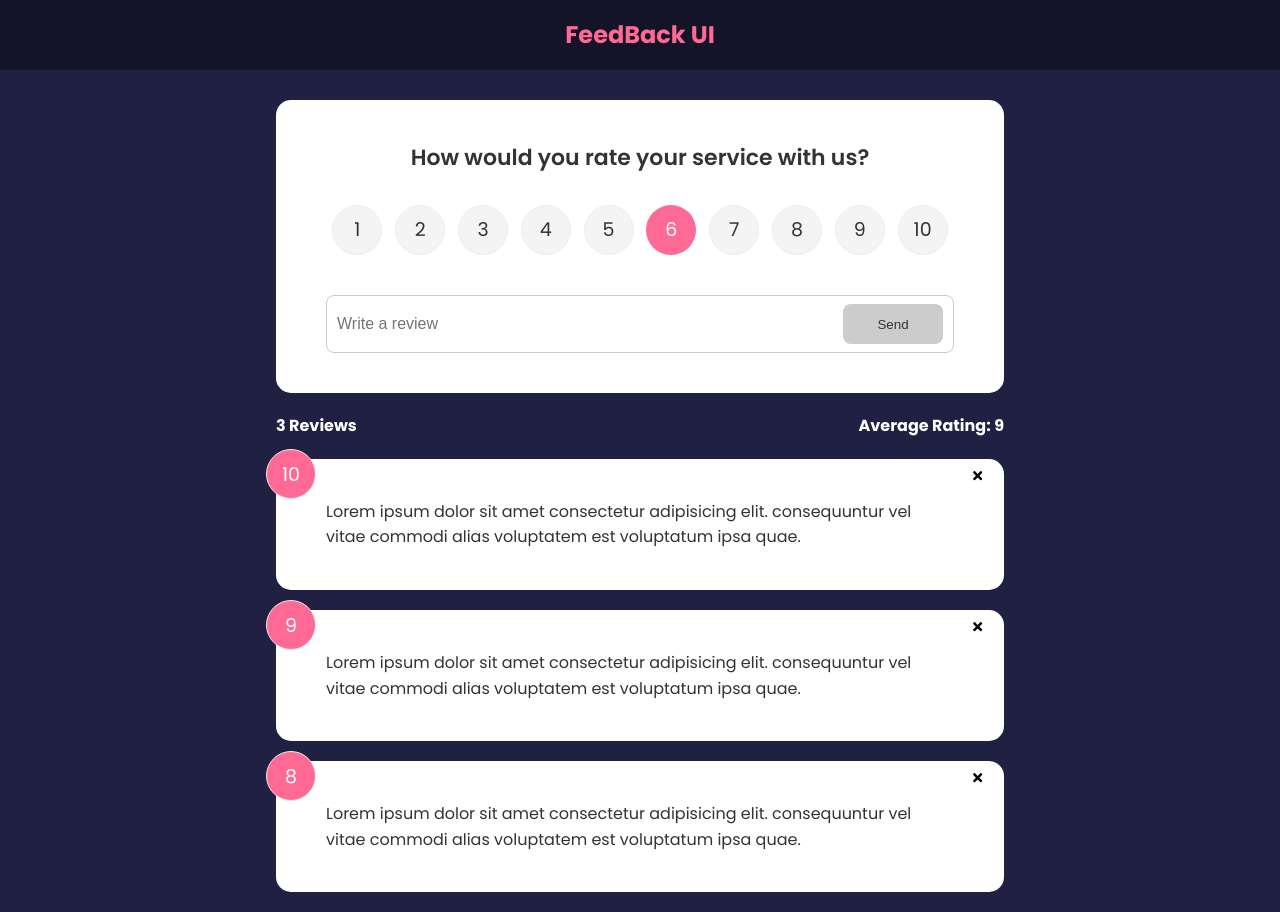
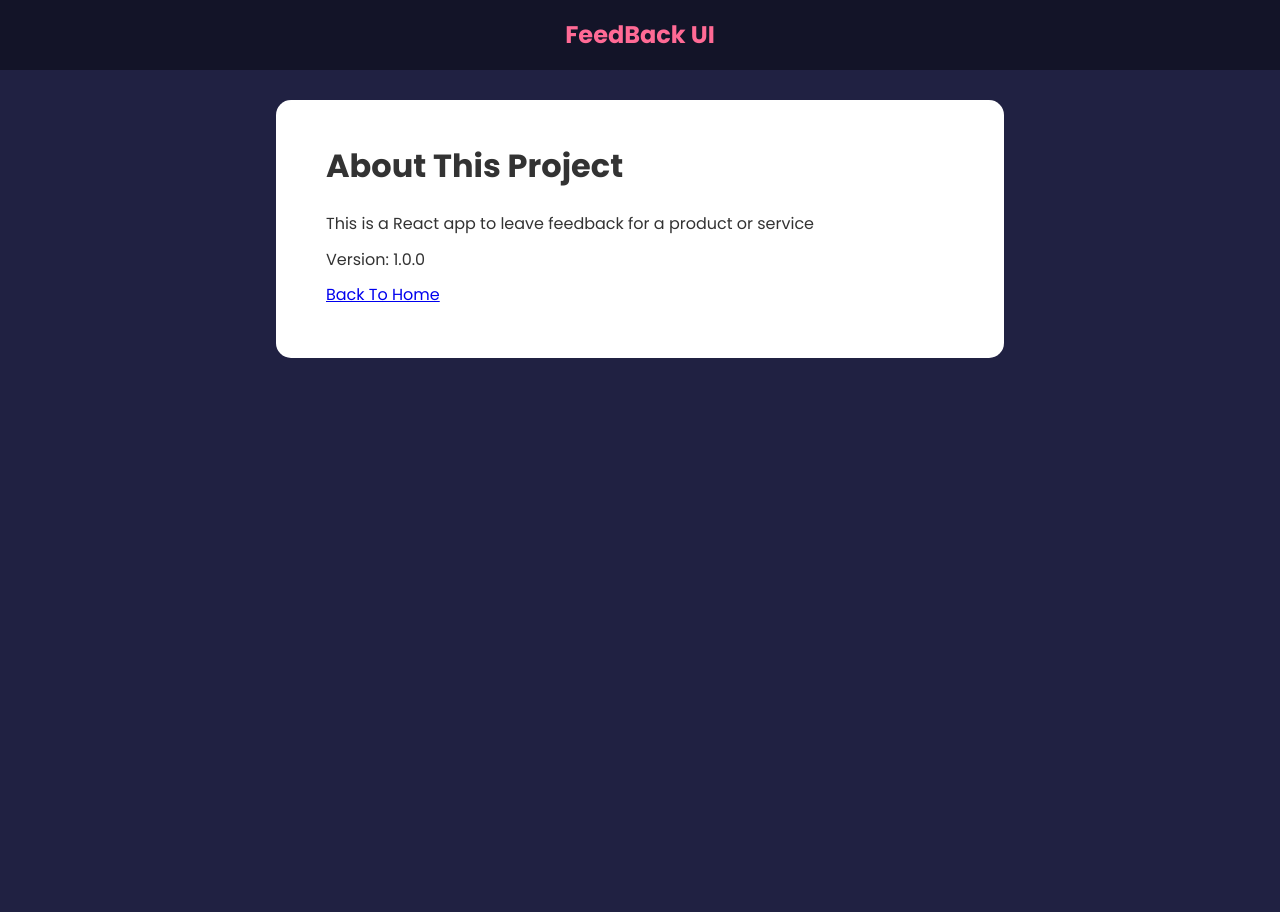
Before and after one commit to GUchechi/G-FeebBack-App, a React (Create React App) app: page /about in a window 1280 px wide. After the commit the page ends 800 px from the top, so only its background shows below. Built offline with nearby package versions, Linux system fonts and the light colour scheme; the HTML template or start-up script is replaced by a standard one.

Commit message:
add fraed routes to pages

```diff
--- a/package.json
+++ b/package.json
@@ -10,6 +10,7 @@
     "react": "^18.2.0",
     "react-dom": "^18.2.0",
     "react-icons": "^4.7.1",
+    "react-router-dom": "^6.6.2",
     "react-scripts": "5.0.1",
     "uuid": "^9.0.0",
     "web-vitals": "^2.1.4"
--- a/src/App.js
+++ b/src/App.js
@@ -6,6 +6,8 @@
 import Header from "./components/Header";
 import FeedbackData from "./data/FeedbackData";
 import { v4 as uuidv4 } from "uuid";
+import AboutPage from "./components/pages/AboutPage";
+import { BrowserRouter as Router, Routes, Route } from "react-router-dom";
 
 function App() {
   const [feedback, setFeedback] = useState(FeedbackData);
@@ -22,14 +24,29 @@
   };
 
   return (
-    <>
+    <Router>
       <Header />
       <div className="container">
-        <FeedbackForm handleAdd={addFeedback} />
-        <FeedbackStats feedback={feedback} />
-        <FeedbackList feedback={feedback} handleDelete={deleteFeedback} />
+        <Routes>
+          <Route
+            exact
+            path="/"
+            element={
+              <>
+                <FeedbackForm handleAdd={addFeedback} />
+                <FeedbackStats feedback={feedback} />
+                <FeedbackList
+                  feedback={feedback}
+                  handleDelete={deleteFeedback}
+                />
+              </>
+            }
+          />
+
+          <Route path="/about" element={<AboutPage />} />
+        </Routes>
       </div>
-    </>
+    </Router>
   );
 }
 
--- /dev/null
+++ b/src/components/pages/AboutPage.jsx
@@ -0,0 +1,21 @@
+import React from "react";
+import { Link } from "react-router-dom";
+import Card from "../shared/Card";
+
+const AboutPage = () => {
+  return (
+    <Card>
+      <div className="about">
+        <h1>About This Project</h1>
+        <p>This is a React app to leave feedback for a product or service</p>
+        <p>Version: 1.0.0</p>
+
+        <p>
+          <Link to="/">Back To Home</Link>
+        </p>
+      </div>
+    </Card>
+  );
+};
+
+export default AboutPage;
```
Also changed, not shown: 1 other file (tests, documents, lock files or other folders).
